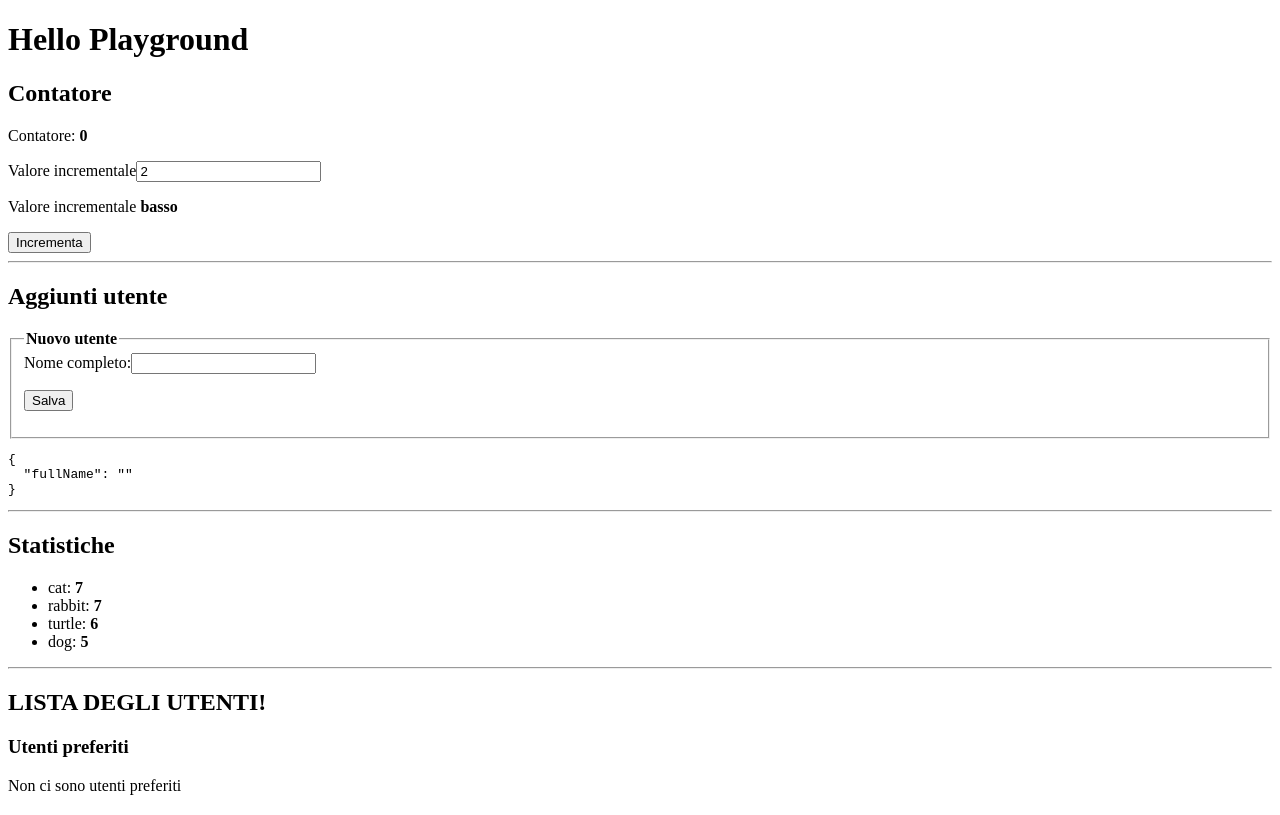
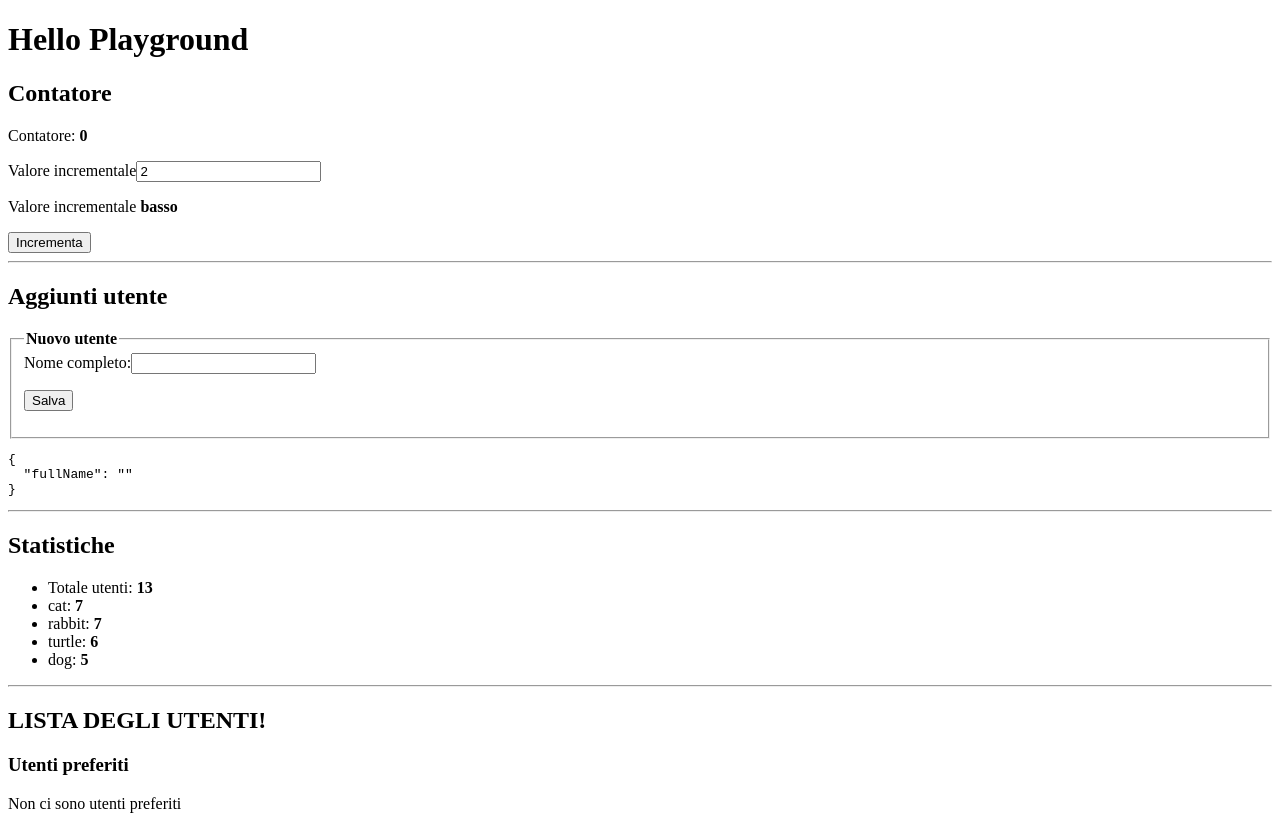
Before and after one commit to marcla/vue-3-playground, a Vue app in the folder playground/: page / in a window 1280 px wide. Shown: the top 815 px of the page. Built offline with nearby package versions, Linux system fonts and the light colour scheme.

Commit message:
feat: use props in new statistics component

```diff
--- a/playground/src/App.vue
+++ b/playground/src/App.vue
@@ -1,8 +1,9 @@
 <script>
 import BaseCounter from './components/base-counter.vue'
+import BenderStatistics from './components/bender-statistics.vue'
 
 export default {
-  components: { BaseCounter },
+  components: { BaseCounter, BenderStatistics },
   data() {
     return {
       // Utenti
@@ -99,7 +100,7 @@ export default {
         id: '7aff2c49-ad1f-4ebf-80b7-70bb23928558',
         fullName: this.newUserModel.fullName,
         job: '',
-        animals: [],
+        animals: ['cat', 'turtle'],
       }
       this.listOfUsers.splice(0, 0, newUser)
       this.newUserModel.fullName = ''
@@ -107,19 +108,6 @@ export default {
     handleAddToFavouriteUser(user) {
       console.log(user)
       this.favouriteList.push(user)
-    },
-  },
-  computed: {
-    benderStatistics() {
-      const statistics = {}
-
-      for (const user of this.listOfUsers) {
-        for (const animal of user.animals) {
-          statistics[animal] = (statistics[animal] ?? 0) + 1
-        }
-      }
-
-      return statistics
     },
   },
 }
@@ -149,14 +137,7 @@ export default {
 
   <hr />
 
-  <h2>Statistiche</h2>
-
-  <ul>
-    <li v-for="(stat, key) in benderStatistics" v-bind:key="`stat-${key}`">
-      {{ key }}: <b>{{ stat }}</b>
-    </li>
-  </ul>
-  <!-- <pre>{{benderStatistics}}</pre> -->
+  <BenderStatistics :userList="listOfUsers" />
 
   <hr />
 
--- /dev/null
+++ b/playground/src/components/bender-statistics.vue
@@ -0,0 +1,35 @@
+<script>
+export default {
+  props: {
+    userList: {
+      type: Array,
+      required: true
+    }
+  },
+  computed: {
+    benderStatistics() {
+      const statistics = {}
+
+      for (const user of this.userList) {
+        for (const animal of user.animals) {
+          statistics[animal] = (statistics[animal] ?? 0) + 1
+        }
+      }
+
+      return statistics
+    },
+  },
+}
+</script>
+
+<template>
+  <h2>Statistiche</h2>
+
+  <ul>
+    <li>Totale utenti: <b>{{ userList.length }}</b></li>
+    <li v-for="(stat, key) in benderStatistics" v-bind:key="`stat-${key}`">
+      {{ key }}: <b>{{ stat }}</b>
+    </li>
+  </ul>
+  <!-- <pre>{{benderStatistics}}</pre> -->
+</template>
```
